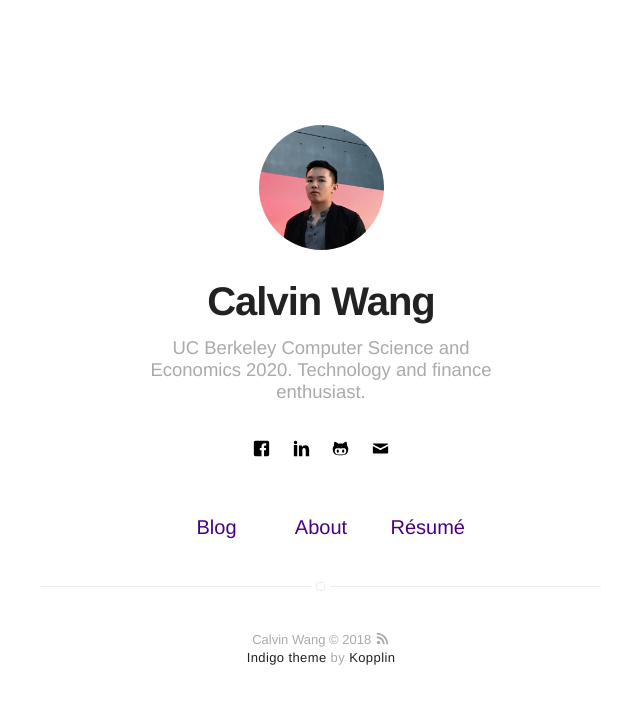
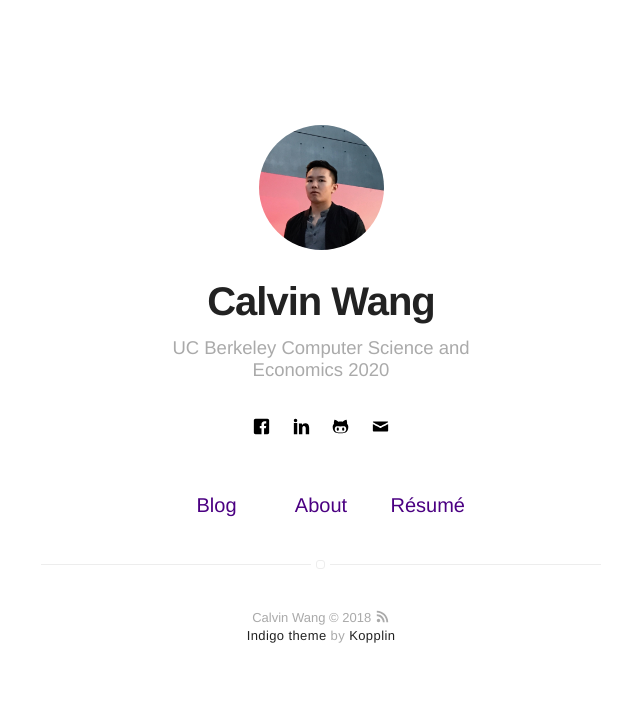
Before and after one commit to calvinwang/itscalvinwang.github.io, a Jekyll site: the page built from index.html, in a window 1280 px wide. Shown: the top 704 px of the page, without its empty margins (319-959 px from the left). Built offline with Jekyll 4.4.1, drawn with Linux system fonts in a browser that asks for light colours.

Commit message:
Updated _config.yml

```diff
--- a/_config.yml
+++ b/_config.yml
@@ -1,6 +1,6 @@
 # main text of home
 name: Calvin Wang
-bio: UC Berkeley Computer Science and Economics 2020. Technology and finance enthusiast.
+bio: UC Berkeley Computer Science and Economics 2020
 
 # twitter summary info
 description: A blog featuring my random musings and whatnot.
```
